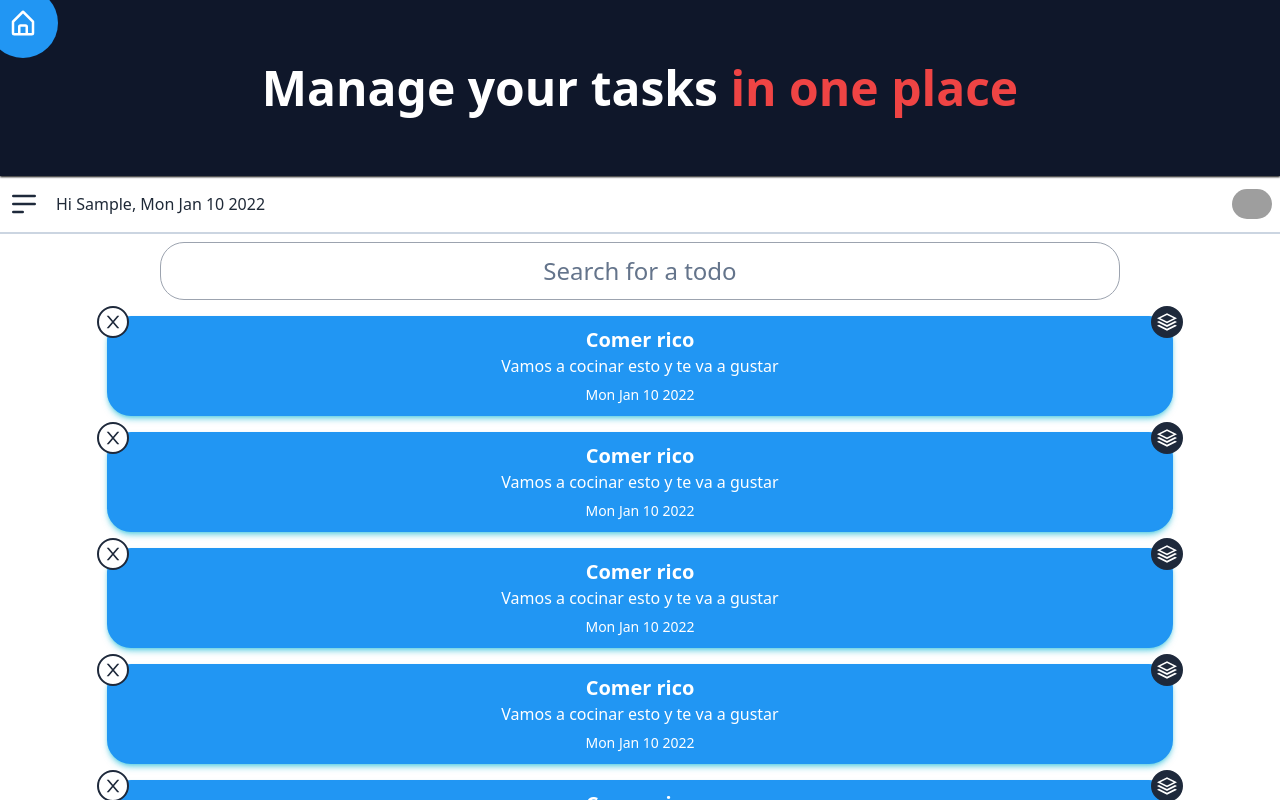
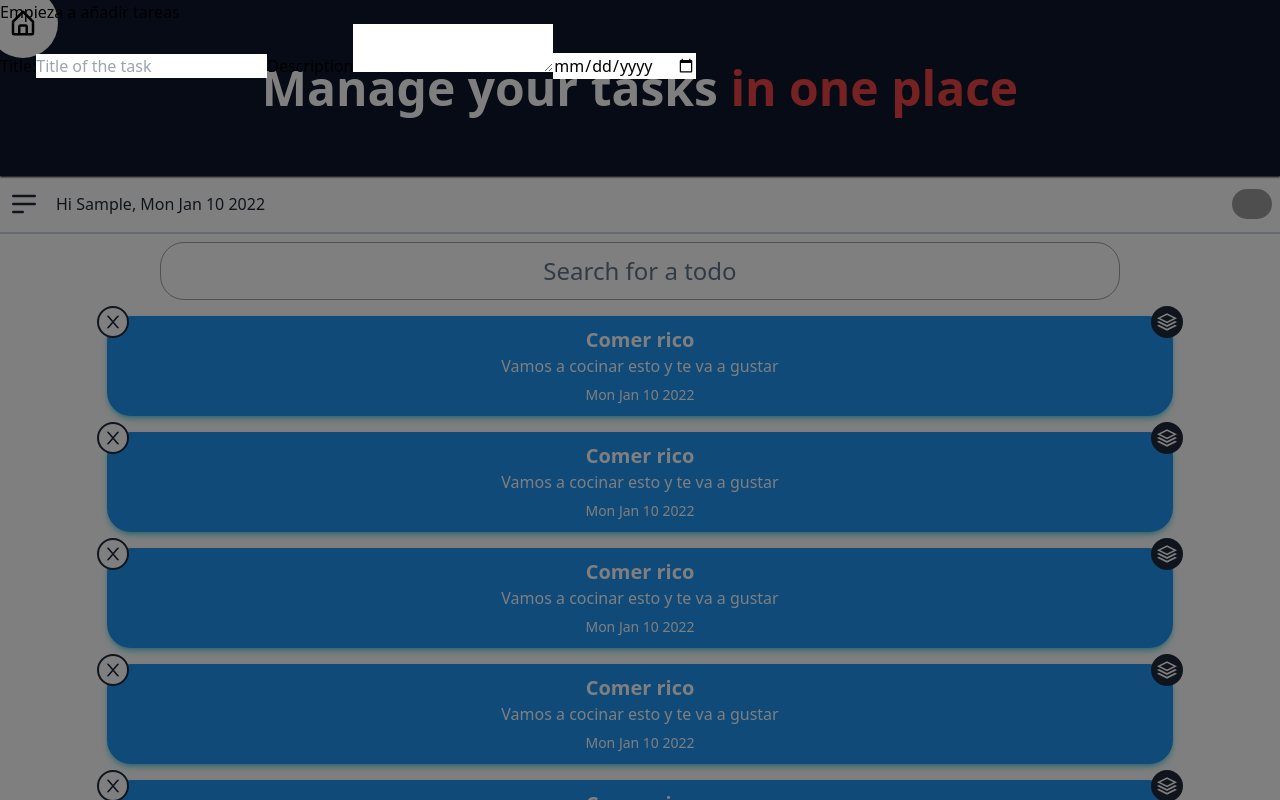
Before and after one commit to Leninner/mini_challenges_react_platzi, a React (Create React App) app: page /todo in a window 1280 px wide. Both pictures are taken after typing "Sample", "Sample" into the empty fields and a click on the button 640 px from the left and 377 px from the top of the page. Shown: the top 800 px of the page. Built offline with nearby package versions, Linux system fonts and the light colour scheme; grey boxes are pictures that could not be loaded.

Commit message:
Update UI

```diff
--- /dev/null
+++ b/src/App/TodoApp/containers/FormAddTodo.jsx
@@ -0,0 +1,20 @@
+export const FormAddTodo = () => {
+  return (
+    <div className='fixed top-0 bottom-0 left-0 right-0 z-50 w-full h-screen bg-black bg-opacity-50'>
+      <form className='z-30'>
+        <h1>Empieza a añadir tareas</h1>
+        <label htmlFor='title'>
+          Title:
+          <input type='text' placeholder='Title of the task' name='title' />
+        </label>
+        <label htmlFor='description'>
+          Description
+          <textarea name='description' className='resize-y caret-red-500' />
+        </label>
+        <label htmlFor='date'>
+          <input type='date' name='date' />
+        </label>
+      </form>
+    </div>
+  );
+};
--- a/src/App/TodoApp/containers/Main.jsx
+++ b/src/App/TodoApp/containers/Main.jsx
@@ -1,6 +1,7 @@
 import { Header } from '../components/Header';
 import { SearchBar } from '../components/SearchBar';
 import { TodoList } from '../components/TodoList';
+import { FormAddTodo } from './FormAddTodo';
 
 export const Main = () => {
   return (
@@ -8,6 +9,7 @@ export const Main = () => {
       <Header />
       <SearchBar />
       <TodoList />
+      <FormAddTodo />
     </>
   );
 };
```
